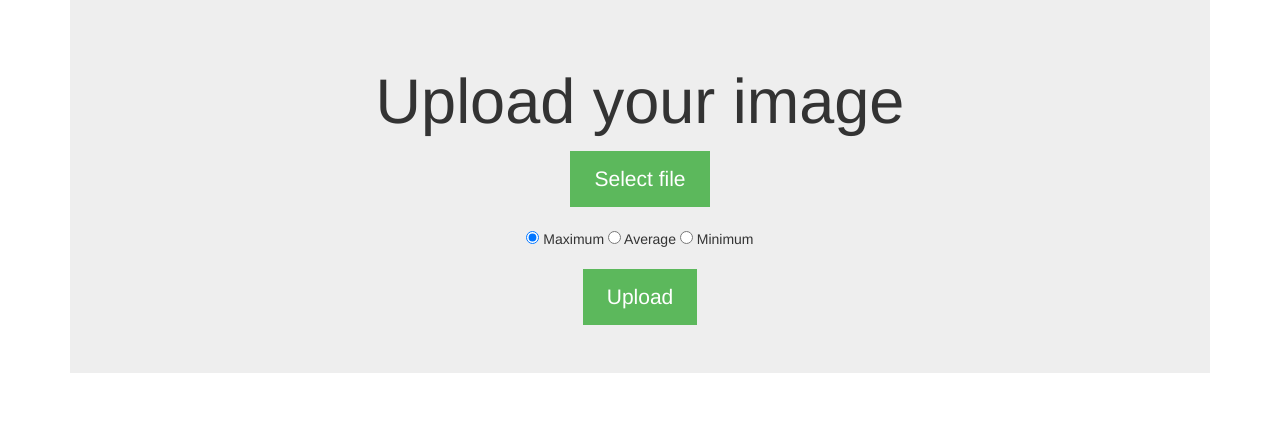
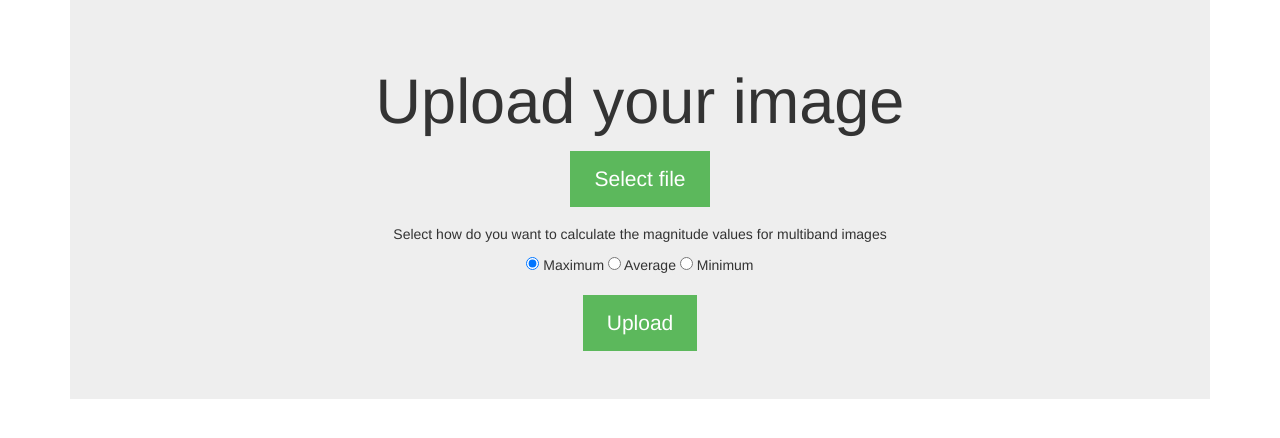
Before and after one commit to AbhinJ/Sobel_Operator, a Flask app: page / in a window 1280 px wide. Shown: the part 112-550 px from the top of the page. Run offline with Flask 2, Linux system fonts and the light colour scheme; some libraries are stand-ins or nearby versions.

Commit message:
made more user friendly

```diff
--- a/app.py
+++ b/app.py
@@ -125,6 +125,10 @@ def upload():
 
     magnitude_np = np.array(magnitude)
     hist_magnitude = magnitude_np.flatten()
+
+    mean = int(np.mean(hist_magnitude))
+    median = int(np.median(hist_magnitude))
+
     counts, bins = np.histogram(hist_magnitude, bins = 50)
     plt.stairs(counts, bins)
     plt.title('Gradient Magnitude Histogram')
@@ -149,7 +153,7 @@ def upload():
     plt.close('all')
     image_url = f"https://sobeloperator.s3.amazonaws.com/{file_name}"
     chart_url = f"https://sobeloperator.s3.amazonaws.com/chart.png"
-    return render_template("base.html", image_name = image_url, chart_name = chart_url)
+    return render_template("base.html", image_name = image_url, chart_name = chart_url, chart_mean = mean, chart_median = median)
 
 
 @app.route("/sobel", methods=["POST"])
--- a/static/style.css
+++ b/static/style.css
@@ -33,3 +33,7 @@ form#upload-form > div#radio-form-group{
     margin-bottom: 20px;
     margin-top: 20px;
 }
+.ajlee{
+    display: flex;
+    justify-content: center;
+}
--- a/templates/index.html
+++ b/templates/index.html
@@ -26,7 +26,11 @@
             <input id="file-picker" type="file" name="file" accept="image/*" class="hidden" required>
             <label for="file-picker" class="btn btn-lg btn-success">Select file</label>
             <div id="file-picker-name"></div>
+
             <div id="radio-form-group">
+                <h5>
+                    Select how do you want to calculate the magnitude values for multiband images
+                </h5>
                 <input type="radio" name="options" id="option1" value="Maximum" checked> Maximum </input>
                 <input type="radio" name="options" id="option2" value="Average"> Average </input>
                 <input type="radio" name="options" id="option3" value="Minimum"> Minimum </input>
```
Also changed, not shown: templates/base.html (+7 -3 lines).
